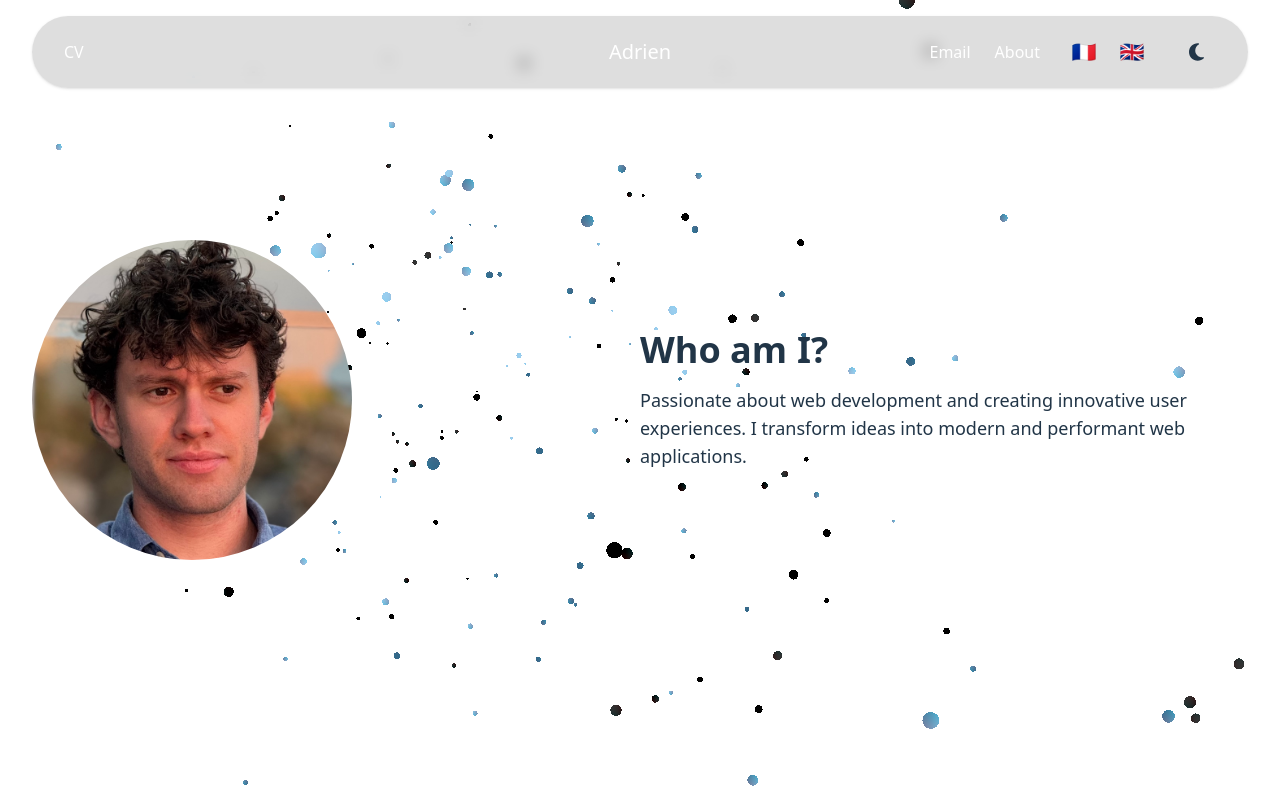
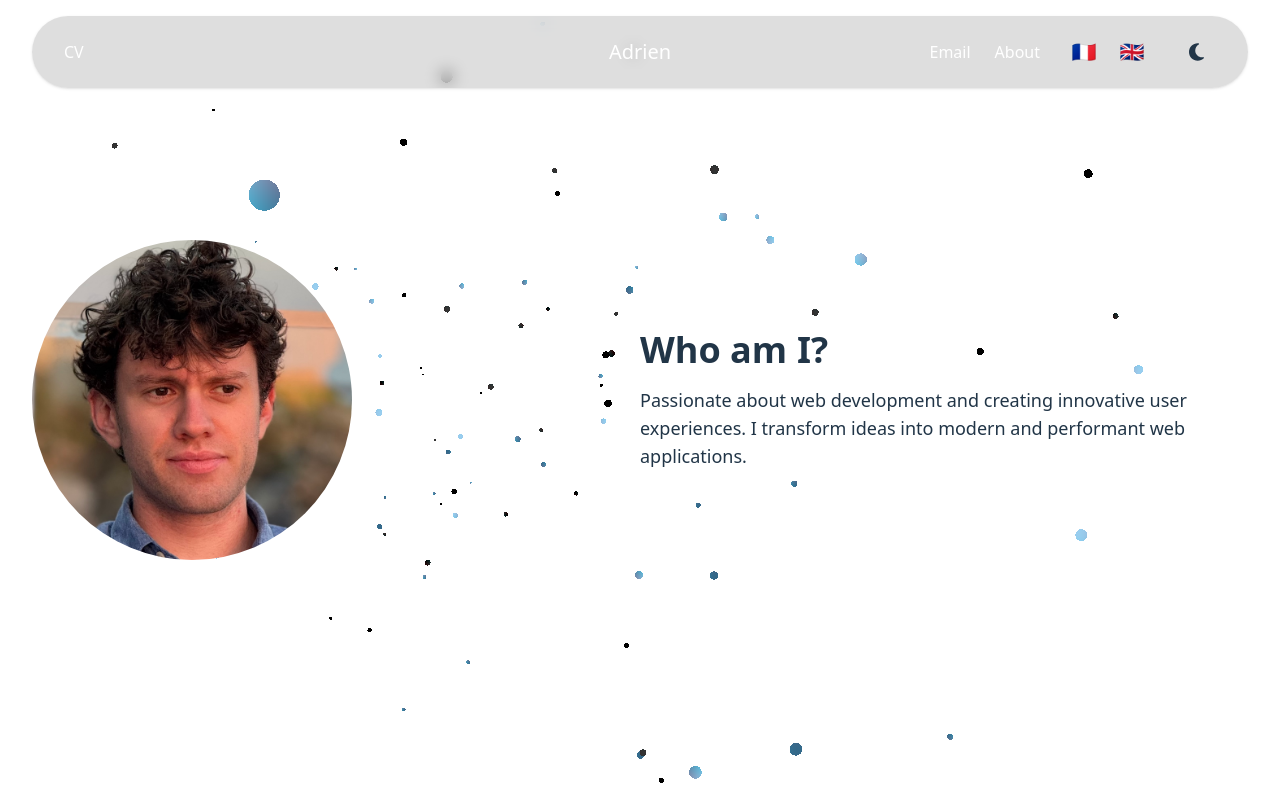
Before and after one commit to adrih1/portfolio-2025, a React (Vite) app: page / in a window 1280 px wide. Shown: the top 800 px of the page. Built offline with nearby package versions, Linux system fonts and the light colour scheme.

Commit message:
Improvements for LCP time

```diff
--- a/index.html
+++ b/index.html
@@ -4,6 +4,9 @@
     <meta charset="UTF-8" />
     <link rel="icon" type="image/jpg" href="/vignette.png" />
     <meta name="viewport" content="width=device-width, initial-scale=1.0" />
+    <link rel="preload" href="/avatar.jpg" as="image" type="image/jpeg" />
+    <link rel="preconnect" href="https://fonts.googleapis.com" />
+    <link rel="preconnect" href="https://fonts.gstatic.com" crossorigin />
     <title>Adrien Hors</title>
   </head>
   <body>
--- a/src/App.jsx
+++ b/src/App.jsx
@@ -80,7 +80,7 @@ function AppContent() {
         <div className="fixed inset-0 z-0 pointer-events-none">
           <Particles
             particleColors={theme === 'light' ? ['#000000', '#669bbc'] : ['#ffffff', '#669bbc']}
-            particleCount={300}
+            particleCount={150}
             particleSpread={5}
             speed={0.1}
             particleBaseSize={150}
--- a/src/components/Hero.jsx
+++ b/src/components/Hero.jsx
@@ -19,6 +19,9 @@ function Hero() {
             src="/avatar.jpg"
             alt="Adrien Hors"
             className="w-full h-full object-cover"
+            loading="eager"
+            fetchpriority="high"
+            decoding="async"
           />
         </motion.div>
         <div className="flex flex-col gap-4 w-full md:w-1/2 text-center md:text-left">
```
